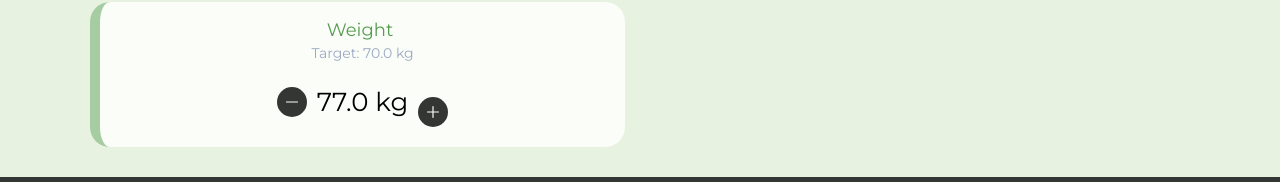
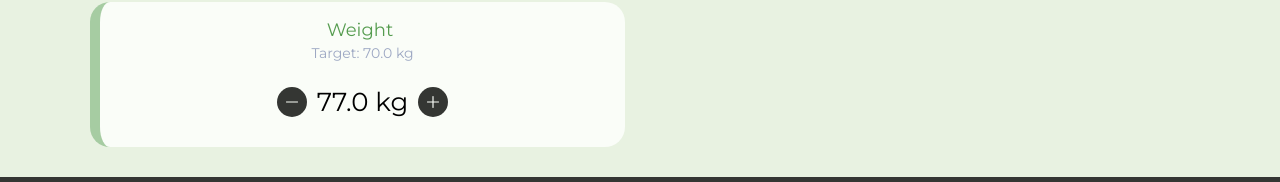
Before and after one commit to mitjasha/avocado, a React (Create React App) app: page /main in a window 1280 px wide. Shown: the part 1058-1240 px from the top of the page. Built offline with nearby package versions, Linux system fonts and the light colour scheme.

Commit message:
fix: buttons

```diff
--- a/src/components/DailyEventWrapper/DailyEventWrapper.tsx
+++ b/src/components/DailyEventWrapper/DailyEventWrapper.tsx
@@ -47,7 +47,14 @@ const DailyEventWrapper: React.FC<DailyEventWrapperProps> = ({
             <img src={plus} alt="plus" className="plus-minus-img" />
           </PlusMinusButton>
         )}
-        {title !== "Exercise" && title !== "Water" && (
+
+        {title === "Weight" && (
+          <PlusMinusButton>
+            <img src={plus} alt="plus" className="plus-minus-img" />
+          </PlusMinusButton>
+        )}
+
+        {title !== "Exercise" && title !== "Water" && title !== "Weight" && (
           <Button to="/event" className="add-event__button">
             <img src={plus} alt="plus" className="plus-minus-img" />
           </Button>
```
